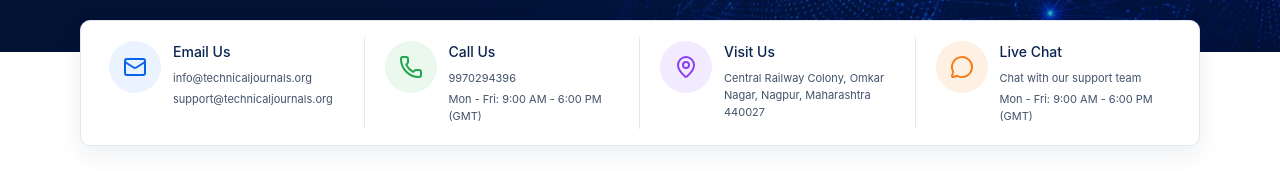
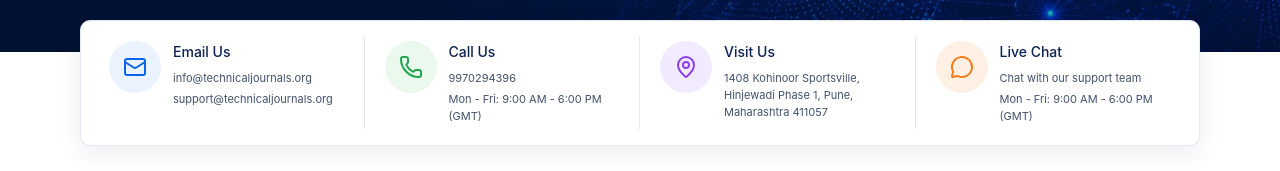
Before and after one commit to Dhanshri-Rc/Technical-Journals, a React (Vite) app: page /contact in a window 1280 px wide. Shown: the part 387-558 px from the top of the page. Built offline with nearby package versions, Linux system fonts and the light colour scheme; no server answers.

Commit message:
feat: update address information across multiple files and add new university images

```diff
--- a/src/data/site.js
+++ b/src/data/site.js
@@ -6,7 +6,7 @@
   email: "info@technicaljournals.org",
   supportEmail: "support@technicaljournals.org",
   phone: "9970294396",
-  address: "Central Railway Colony, Omkar Nagar, Nagpur, Maharashtra 440027",
+  address: "1408 Kohinoor Sportsville, Hinjewadi Phase 1, Pune, Maharashtra 411057",
   hours: "Mon - Fri: 9:00 AM - 6:00 PM (GMT)",
   social: {
     facebook: "https://facebook.com/technicaljournals",
@@ -194,7 +194,7 @@
 ];
 
 export const CONTACT_INFO = {
-  address: "Central Railway Colony, Omkar Nagar, Nagpur, Maharashtra 440027",
+  address: " 1408 Kohinoor Sportsville, Hinjewadi Phase 1, Pune, Maharashtra 411057",
   email: "contact@technicaljournals.org",
   phone: "9970294396",
 };
--- a/src/pages/Contact.jsx
+++ b/src/pages/Contact.jsx
@@ -78,7 +78,7 @@
   const email = SITE?.email || "contact@technicaljournals.org";
   const supportEmail = SITE?.supportEmail || "support@technicaljournals.org";
   const phone = SITE?.phone || "9970294396";
-  const address = SITE?.address || "Central Railway Colony, Omkar Nagar, Nagpur, Maharashtra 440027";
+  const address = SITE?.address || "1408 Kohinoor Sportsville, Hinjewadi Phase 1, Pune, Maharashtra 411057";
 
   const details = [
     { icon: Mail, title: "Email Us", lines: [email, supportEmail], tone: "bg-[#eaf3ff] text-[#0865e8]" },
@@ -225,7 +225,7 @@
           <div className="p-5 sm:p-7 lg:p-8">
             <h2 className="text-[20px] font-[550] text-[#092351]">Our Location</h2>
             <motion.div whileHover={{ boxShadow: "0 10px 25px rgba(14,41,78,.12)" }} className="mt-5 h-[265px] overflow-hidden rounded-[7px] border border-[#d9e1ec] sm:h-[300px] lg:h-[310px]">
-              <iframe title="Technical Journals office location map" className="h-full w-full border-0" loading="lazy" referrerPolicy="no-referrer-when-downgrade" src="https://www.google.com/maps?q=Covent+Garden,+London&output=embed" />
+              <iframe title="Technical Journals office location map" className="h-full w-full border-0" loading="lazy" referrerPolicy="no-referrer-when-downgrade" src="https://www.google.com/maps?q=1408+Kohinoor+Sportsville,+Hinjewadi+Phase+1,+Pune,+Maharashtra+411057&output=embed" />
             </motion.div>
 
             <div className="mt-6 rounded-[8px] bg-[#f8fafd] p-5 sm:p-6">
```
Also changed, not shown: 10 other files (tests, documents, lock files or other folders).
